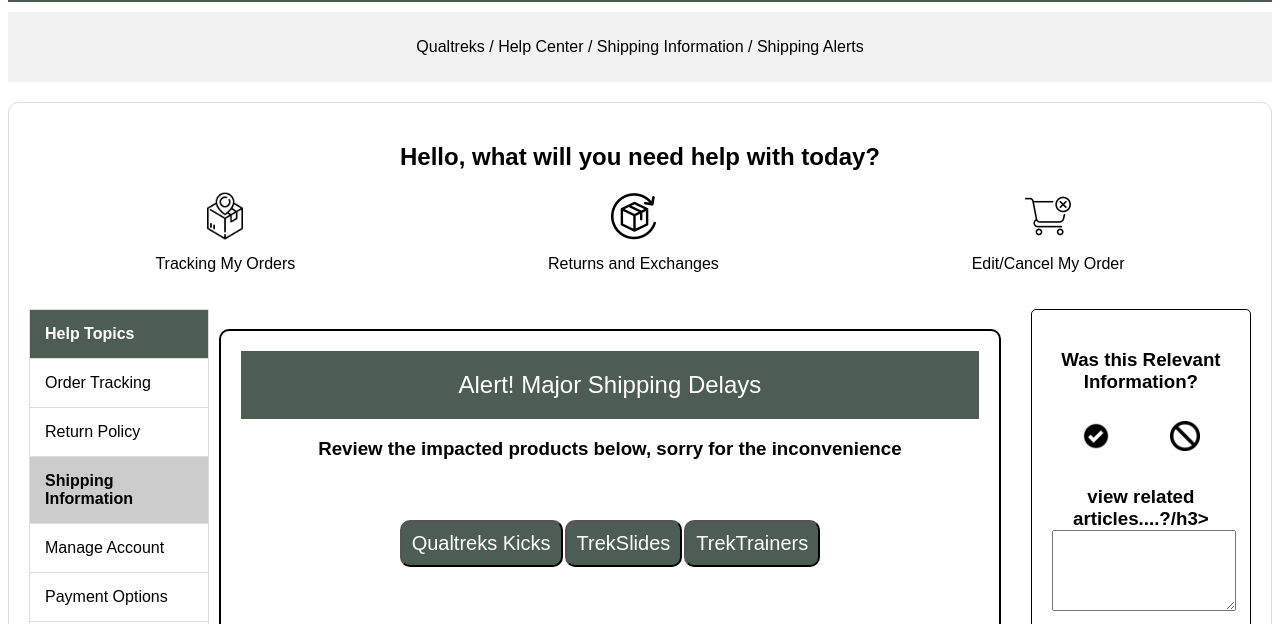
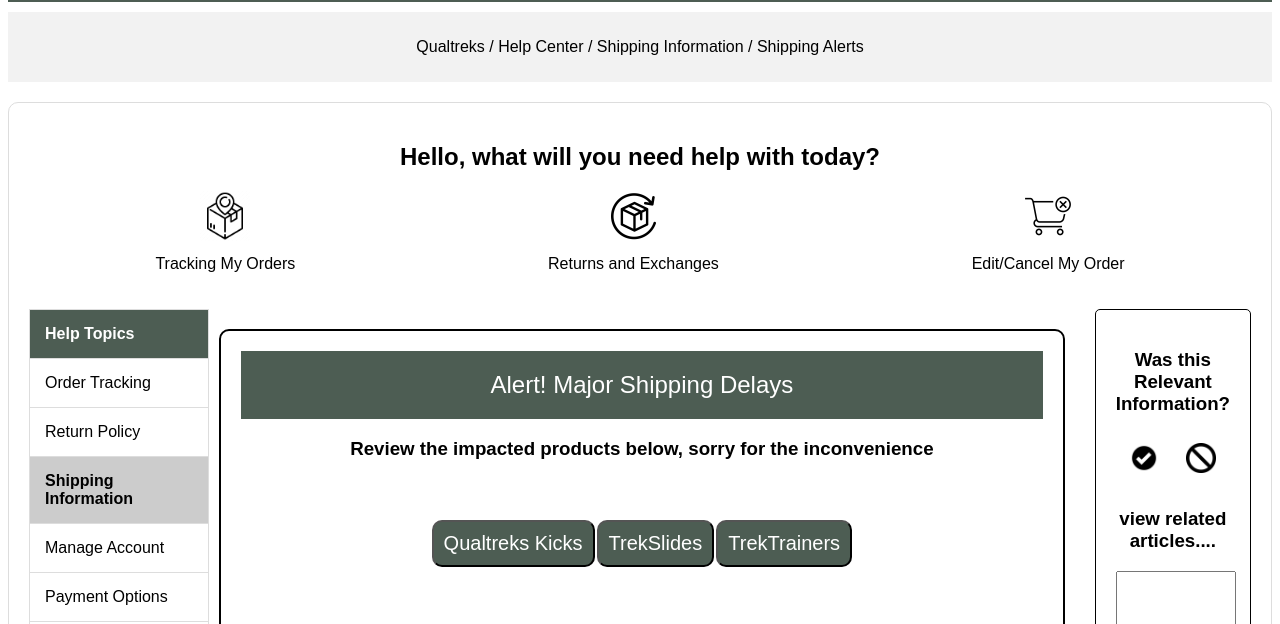
Before and after one commit to qualtreks/treksorders.github.io, a plain HTML site: page index.html in a window 1280 px wide. Shown: the part 119-743 px from the top of the page. Drawn offline with Linux system fonts and the light colour scheme.

Commit message:
Update index.html

```diff
--- a/index.html
+++ b/index.html
@@ -237,7 +237,7 @@
                 <button><img src="thumbs-down.png" alt="Thumbs Down"></button>
             </div>
             <div class="shipping-update">
-                <h3>view related articles....?/h3>
+                <h3> view related articles.... </h3>
                 <textarea rows="5" cols="50"></textarea>
             </div>
         </div>
```
